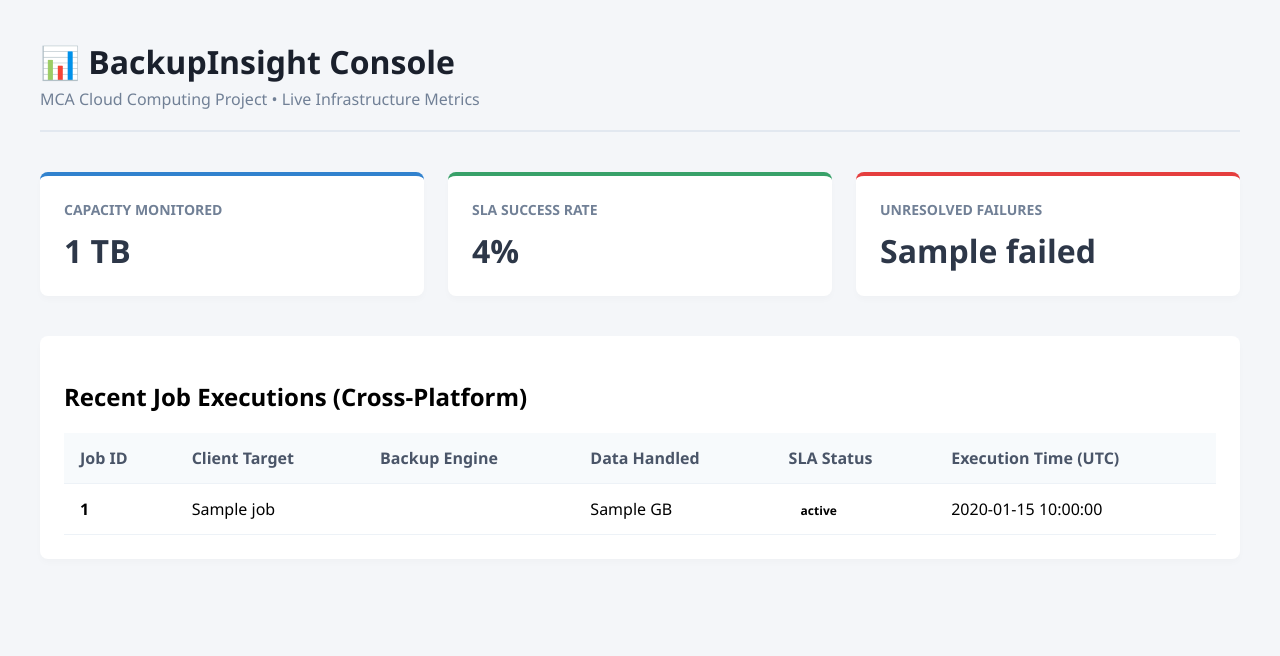
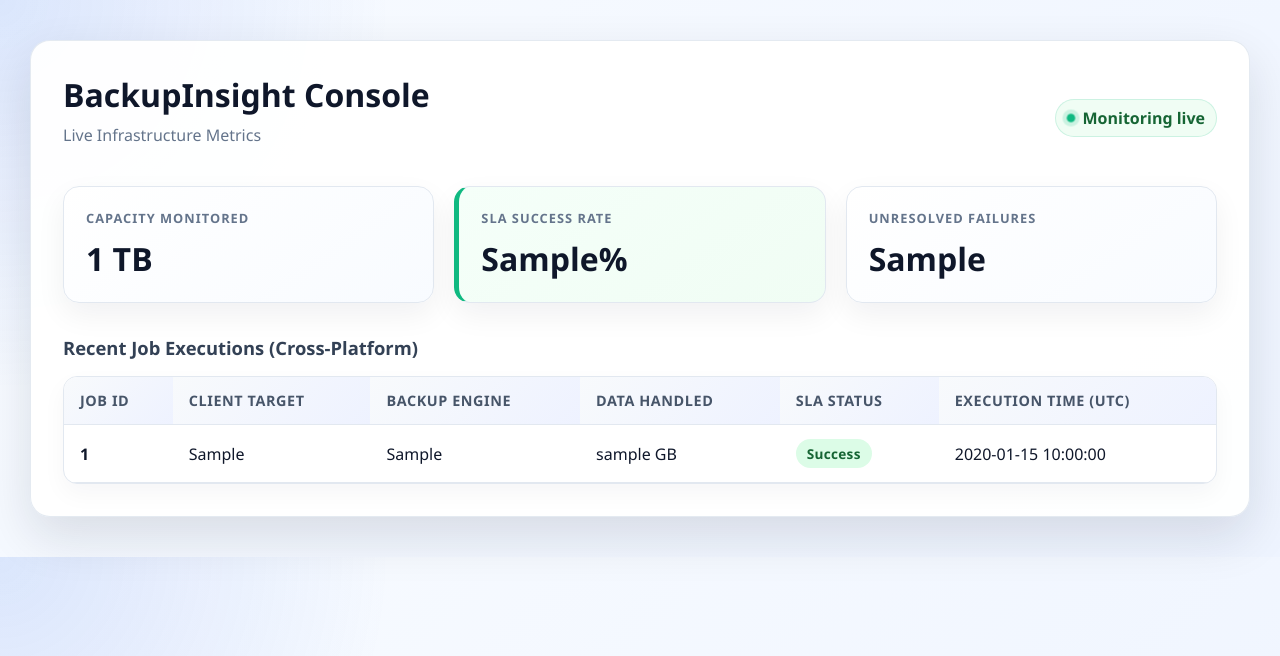
Before and after one commit to Adnan-svg01/MCA-BackupInsight-Dashboard, a Flask app: template templates/dashboard.html in a window 1280 px wide. Shown: the top 656 px of the page. Run offline with Flask 3, Linux system fonts and the light colour scheme; the template is opened without the code that fills it: most values are stand-ins (such as "Sample title", 1, 10 or a date in 2020).

Commit message:
Fix sysntax

```diff
--- a/app.py
+++ b/app.py
@@ -1,42 +1,90 @@
-from flask import Flask, render_template
-import sqlite3
+import os
+from flask import Flask, render_template, jsonify, abort
 
 app = Flask(__name__)
 
-def get_db_connection():
-    conn = sqlite3.connect('backups.db')
-    conn.row_factory = sqlite3.Row
-    return conn
+# 1. Your Mock Database Array containing the cross-platform backup jobs
+JOBS_DATABASE = [
+    {
+        "job_id": "JOB-105",
+        "client_target": "Bausch-Health-DR",
+        "backup_engine": "Commvault",
+        "data_handled_gb": 310.0,
+        "sla_status": "Failed",
+        "execution_time_utc": "2026-07-04 06:12:00",
+        "error_code": "0x2000001a",
+        "error_message": "MediaAgent side network connection timeout during data transfer pipeline initialization."
+    },
+    {
+        "job_id": "JOB-104",
+        "client_target": "Mail-Server-Arch",
+        "backup_engine": "Veeam",
+        "data_handled_gb": 85.2,
+        "sla_status": "Success",
+        "execution_time_utc": "2026-07-04 05:00:00"
+    },
+    {
+        "job_id": "JOB-103",
+        "client_target": "Finance-DB-Cluster",
+        "backup_engine": "Cohesity",
+        "data_handled_gb": 1200.0,
+        "sla_status": "Success",
+        "execution_time_utc": "2026-07-04 04:30:00"
+    },
+    {
+        "job_id": "JOB-102",
+        "client_target": "Bausch-Health-QA",
+        "backup_engine": "Azure-VM",
+        "data_handled_gb": 120.0,
+        "sla_status": "Failed",
+        "error_code": "VMExtensionProvisioningError",
+        "error_message": "Microsoft.Azure.RecoveryServices.VMSnapshot extension failed to provision. Ensure the VM agent is responsive."
+    },
+    {
+        "job_id": "JOB-101",
+        "client_target": "Bausch-Health-Prod",
+        "backup_engine": "Commvault",
+        "data_handled_gb": 450.5,
+        "sla_status": "Success",
+        "execution_time_utc": "2026-07-04 02:00:00"
+    }
+]
 
+# 2. Home Page Dashboard Route
 @app.route('/')
-def dashboard():
-    conn = get_db_connection()
-    cursor = conn.cursor()
+def dashboard_home():
+    total_jobs = len(JOBS_DATABASE)
+    successful_jobs = sum(1 for j in JOBS_DATABASE if j["sla_status"] == "Success")
+    unresolved_failures = sum(1 for j in JOBS_DATABASE if j["sla_status"] == "Failed")
 
-    cursor.execute('SELECT * FROM backup_jobs ORDER BY timestamp DESC')
-    jobs = cursor.fetchall()
-
-    cursor.execute('SELECT COUNT(*) FROM backup_jobs')
-    total_jobs = cursor.fetchone()[0]
-
-    cursor.execute('SELECT COUNT(*) FROM backup_jobs WHERE status="Success"')
-    success_jobs = cursor.fetchone()[0]
-
-    cursor.execute('SELECT SUM(size_gb) FROM backup_jobs')
-    total_data_gb = cursor.fetchone()[0] or 0
-
-    conn.close()
-
-    failed_jobs = total_jobs - success_jobs
-    success_rate = (success_jobs / total_jobs) * 100 if total_jobs > 0 else 0
-    total_data_tb = total_data_gb / 1024
+    # Calculate live SLA Success Rate Percentage
+    sla_value = round((successful_jobs / total_jobs) * 100, 1) if total_jobs > 0 else 100.0
+    total_tb = round(sum(j["data_handled_gb"] for j in JOBS_DATABASE) / 1024, 2)
 
     return render_template('dashboard.html',
-                           jobs=jobs,
-                           total=total_jobs,
-                           success_rate=round(success_rate, 1),
-                           failed=failed_jobs,
-                           total_data=round(total_data_tb, 2))
+                           jobs=JOBS_DATABASE,
+                           sla_value=sla_value,
+                           unresolved_failures=unresolved_failures,
+                           total_tb=total_tb)
+
+# 3. API Route to Fetch a single job's error details
+@app.route('/api/job/<job_id>')
+def get_job_details(job_id):
+    job = next((j for j in JOBS_DATABASE if j["job_id"] == job_id), None)
+    if job:
+        return jsonify(job)
+    return jsonify({"error": "Job not found"}), 404
+
+# 4. API Route to process the "Retry Backup" trigger action
+@app.route('/api/job/<job_id>/retry', methods=['POST'])
+def retry_job(job_id):
+    job = next((j for j in JOBS_DATABASE if j["job_id"] == job_id), None)
+    if job:
+        job["sla_status"] = "Success"
+        if "error_code" in job: del job["error_code"]
+        if "error_message" in job: del job["error_message"]
+        return jsonify({"status": "success", "message": f"Retry command processed for {job_id}!"})
+    return jsonify({"error": "Job not found"}), 404
 
 if __name__ == '__main__':
     app.run(debug=True)
--- a/templates/dashboard.html
+++ b/templates/dashboard.html
@@ -2,53 +2,39 @@
 <html lang="en">
 <head>
     <meta charset="UTF-8">
-    <title>Enterprise Backup Analytics Console</title>
-    <style>
-        body { font-family: 'Segoe UI', Arial, sans-serif; background-color: #f4f6f9; margin: 0; padding: 40px; }
-        .container { max-width: 1200px; margin: 0 auto; }
-        .header { margin-bottom: 40px; border-bottom: 2px solid #e2e8f0; padding-bottom: 20px; }
-        h1 { margin: 0; color: #1a202c; }
-        .kpi-row { display: flex; gap: 24px; margin-bottom: 40px; }
-        .card { background: white; padding: 24px; border-radius: 8px; box-shadow: 0 4px 6px rgba(0,0,0,0.02); flex: 1; border-top: 4px solid #cbd5e0; }
-        .card.blue { border-top-color: #3182ce; }
-        .card.green { border-top-color: #38a169; }
-        .card.red { border-top-color: #e53e3e; }
-        .card h3 { margin: 0 0 10px 0; font-size: 14px; text-transform: uppercase; color: #718096; }
-        .card p { margin: 0; font-size: 32px; font-weight: bold; color: #2d3748; }
-        .table-wrapper { background: white; padding: 24px; border-radius: 8px; box-shadow: 0 4px 6px rgba(0,0,0,0.02); }
-        table { width: 100%; border-collapse: collapse; }
-        th, td { padding: 14px 16px; text-align: left; border-bottom: 1px solid #edf2f7; }
-        th { background-color: #f7fafc; color: #4a5568; }
-        .badge { padding: 4px 12px; border-radius: 9999px; font-size: 12px; font-weight: 600; }
-        .Success { background-color: #c6f6d5; color: #22543d; }
-        .Failed { background-color: #fed7d7; color: #742a2a; }
-    </style>
+    <title>BackupInsight Console</title>
+    <link rel="stylesheet" href="{{ url_for('static', filename='style.css') }}">
 </head>
 <body>
     <div class="container">
-        <div class="header">
-            <h1>📊 BackupInsight Console</h1>
-            <p style="margin: 5px 0 0 0; color: #718096;">MCA Cloud Computing Project &bull; Live Infrastructure Metrics</p>
+        <div class="hero-bar">
+            <div>
+                <h2>BackupInsight Console</h2>
+                <p>Live Infrastructure Metrics</p>
             </div>
-
-        <div class="kpi-row">
-            <div class="card blue">
-                <h3>Capacity Monitored</h3>
-                <p>{{ total_data }} TB</p>
-            </div>
-            <div class="card green">
-                <h3>SLA Success Rate</h3>
-                <p>{{ success_rate }}%</p>
-            </div>
-            <div class="card red">
-                <h3>Unresolved Failures</h3>
-                <p>{{ failed }}</p>
+            <div class="status-pill" id="liveStatus">
+                <span class="status-dot"></span>
+                Monitoring live
             </div>
         </div>
 
-        <div class="table-wrapper">
-            <h2>Recent Job Executions (Cross-Platform)</h2>
-            <table>
+        <div class="metrics-grid">
+            <div class="metric-card">
+                <h4>CAPACITY MONITORED</h4>
+                <p class="metric-val">{{ total_tb }} TB</p>
+            </div>
+            <div class="metric-card {% if sla_value < 80.0 %}metric-breached{% else %}metric-healthy{% endif %}">
+                <h4>SLA SUCCESS RATE</h4>
+                <p class="metric-val">{{ sla_value }}%</p>
+            </div>
+            <div class="metric-card">
+                <h4>UNRESOLVED FAILURES</h4>
+                <p class="metric-val">{{ unresolved_failures }}</p>
+            </div>
+        </div>
+
+        <h3>Recent Job Executions (Cross-Platform)</h3>
+        <table class="jobs-table">
             <thead>
                 <tr>
                     <th>Job ID</th>
@@ -61,18 +47,124 @@
             </thead>
             <tbody>
                 {% for job in jobs %}
-                    <tr>
-                        <td><strong>{{ job['id'] }}</strong></td>
-                        <td>{{ job['client_name'] }}</td>
-                        <td>{{ job['platform'] }}</td>
-                        <td>{{ job['size_gb'] }} GB</td>
-                        <td><span class="badge {{ job['status'] }}">{{ job['status'] }}</span></td>
-                        <td>{{ job['timestamp'] }}</td>
+                <tr class="job-row {% if job.sla_status == 'Failed' %}row-failed clickable-row{% else %}non-clickable-row{% endif %}"
+                    data-job-id="{{ job.job_id }}">
+                    <td><strong>{{ job.job_id }}</strong></td>
+                    <td>{{ job.client_target }}</td>
+                    <td>{{ job.backup_engine }}</td>
+                    <td>{{ job.data_handled_gb }} GB</td>
+                    <td>
+                        <span class="badge {% if job.sla_status == 'Failed' %}badge-failed{% else %}badge-success{% endif %} sla-status-text">
+                            {{ job.sla_status }}
+                        </span>
+                    </td>
+                    <td>{{ job.execution_time_utc }}</td>
                 </tr>
                 {% endfor %}
             </tbody>
         </table>
     </div>
+
+    <div id="diagnosticModal" class="modal-overlay" style="display: none;">
+        <div class="modal-card">
+            <div class="modal-header">
+                <h3><span id="modalJobId"></span> — Diagnostic Details</h3>
+                <button class="close-btn" onclick="closeModal()">&times;</button>
             </div>
+            <div class="modal-body">
+                <div class="meta-grid">
+                    <div><strong>Target:</strong> <span id="modalTarget"></span></div>
+                    <div><strong>Engine:</strong> <span id="modalEngine"></span></div>
+                </div>
+                <hr class="modal-divider">
+                <div class="error-box">
+                    <p class="error-title"><strong>Error Code:</strong> <code id="modalErrorCode"></code></p>
+                    <p class="error-desc"><strong>Root Cause Analysis:</strong></p>
+                    <p id="modalErrorMessage" class="error-text"></p>
+                </div>
+                <div class="modal-actions">
+                    <button class="btn-secondary" onclick="closeModal()">Cancel</button>
+                    <button id="retryBtn" class="btn-primary" onclick="triggerRetry()">
+                        <span id="btnText">Retry Backup Job</span>
+                        <span id="btnSpinner" class="spinner" style="display: none;"></span>
+                    </button>
+                </div>
+            </div>
+        </div>
+    </div>
+
+    <script>
+        let activeJobId = null;
+
+        const cards = document.querySelectorAll('.metric-card');
+        cards.forEach((card, index) => {
+            card.style.animationDelay = `${index * 120}ms`;
+            card.classList.add('card-animate');
+        });
+
+        const liveStatus = document.getElementById('liveStatus');
+        if (liveStatus) {
+            setInterval(() => {
+                liveStatus.classList.toggle('pulse');
+            }, 1200);
+        }
+
+        document.querySelectorAll('.job-row').forEach(row => {
+            row.addEventListener('click', function () {
+                const statusBadge = this.querySelector('.sla-status-text');
+                if (statusBadge && statusBadge.classList.contains('badge-failed')) {
+                    openJobDiagnostics(this.dataset.jobId);
+                }
+            });
+        });
+
+        function openJobDiagnostics(jobId) {
+            activeJobId = jobId;
+            const modal = document.getElementById('diagnosticModal');
+            modal.classList.add('show');
+            modal.style.display = 'flex';
+
+            fetch(`/api/job/${jobId}`)
+                .then(res => res.json())
+                .then(data => {
+                    document.getElementById('modalJobId').innerText = data.job_id;
+                    document.getElementById('modalTarget').innerText = data.client_target;
+                    document.getElementById('modalEngine').innerText = data.backup_engine;
+                    document.getElementById('modalErrorCode').innerText = data.error_code || 'N/A';
+                    document.getElementById('modalErrorMessage').innerText = data.error_message || 'No additional details available.';
+
+                    const retryBtn = document.getElementById('retryBtn');
+                    retryBtn.disabled = false;
+                    document.getElementById('btnText').innerText = 'Retry Backup Job';
+                    document.getElementById('btnSpinner').style.display = 'none';
+                });
+        }
+
+        function closeModal() {
+            const modal = document.getElementById('diagnosticModal');
+            modal.classList.remove('show');
+            setTimeout(() => {
+                modal.style.display = 'none';
+            }, 220);
+        }
+
+        function triggerRetry() {
+            if (!activeJobId) return;
+            const retryBtn = document.getElementById('retryBtn');
+            retryBtn.disabled = true;
+            document.getElementById('btnText').innerText = 'Re-initializing Backup Pipeline...';
+            document.getElementById('btnSpinner').style.display = 'inline-block';
+
+            fetch(`/api/job/${activeJobId}/retry`, { method: 'POST' })
+                .then(res => res.json())
+                .then(data => {
+                    setTimeout(() => {
+                        alert(`Action Success: ${data.message}`);
+                        closeModal();
+                        window.location.reload();
+                    }, 1200);
+                });
+        }
+    </script>
 </body>
 </html>
--- /dev/null
+++ b/templates/static/style.css
@@ -0,0 +1,343 @@
+* {
+    box-sizing: border-box;
+}
+
+body {
+    font-family: "Segoe UI", Roboto, Arial, sans-serif;
+    background:
+        radial-gradient(circle at top left, rgba(37, 99, 235, 0.14), transparent 28%),
+        linear-gradient(135deg, #f8fbff 0%, #eef4ff 100%);
+    color: #0f172a;
+    margin: 0;
+    padding: 40px 20px;
+}
+
+.container {
+    max-width: 1220px;
+    margin: 0 auto;
+    background: rgba(255, 255, 255, 0.94);
+    padding: 32px;
+    border-radius: 20px;
+    box-shadow: 0 20px 50px rgba(15, 23, 42, 0.12);
+    border: 1px solid rgba(226, 232, 240, 0.9);
+}
+
+h2 {
+    margin: 0 0 8px;
+    color: #0f172a;
+    font-size: 2rem;
+}
+
+h3 {
+    margin: 0 0 16px;
+    color: #334155;
+    font-size: 1.15rem;
+}
+
+p {
+    margin: 0 0 16px;
+    color: #64748b;
+}
+
+.hero-bar {
+    display: flex;
+    justify-content: space-between;
+    align-items: center;
+    gap: 12px;
+    margin-bottom: 6px;
+}
+
+.status-pill {
+    display: inline-flex;
+    align-items: center;
+    gap: 8px;
+    padding: 8px 12px;
+    border-radius: 999px;
+    background: #f0fdf4;
+    color: #166534;
+    font-weight: 600;
+    box-shadow: inset 0 0 0 1px rgba(16, 185, 129, 0.16);
+}
+
+.status-dot {
+    width: 8px;
+    height: 8px;
+    border-radius: 50%;
+    background: #10b981;
+    box-shadow: 0 0 0 4px rgba(16, 185, 129, 0.16);
+}
+
+.status-pill.pulse .status-dot {
+    animation: pulseDot 1s infinite;
+}
+
+.card-animate {
+    animation: fadeUp 0.6s ease both;
+}
+
+.metrics-grid {
+    display: grid;
+    grid-template-columns: repeat(3, minmax(0, 1fr));
+    gap: 20px;
+    margin: 24px 0 32px;
+}
+
+.metric-card {
+    background: linear-gradient(145deg, #ffffff, #f8fbff);
+    padding: 22px;
+    border-radius: 16px;
+    border: 1px solid #e2e8f0;
+    box-shadow: 0 12px 30px rgba(15, 23, 42, 0.06);
+    transition: transform 0.2s ease, box-shadow 0.2s ease;
+}
+
+.metric-card:hover {
+    transform: translateY(-3px);
+    box-shadow: 0 16px 36px rgba(15, 23, 42, 0.1);
+}
+
+.metric-card h4 {
+    margin: 0 0 10px;
+    font-size: 0.8rem;
+    letter-spacing: 0.08em;
+    color: #64748b;
+    text-transform: uppercase;
+}
+
+.metric-val {
+    font-size: 2rem;
+    font-weight: 800;
+    margin: 0;
+    color: #0f172a;
+}
+
+.metric-card.metric-breached {
+    border-left: 5px solid #ef4444;
+    background: linear-gradient(145deg, #fff7f7, #fff5f5);
+}
+
+.metric-card.metric-healthy {
+    border-left: 5px solid #10b981;
+    background: linear-gradient(145deg, #f5fff9, #f0fdf4);
+}
+
+.jobs-table {
+    width: 100%;
+    border-collapse: separate;
+    border-spacing: 0;
+    background: white;
+    border-radius: 14px;
+    overflow: hidden;
+    border: 1px solid #e2e8f0;
+    box-shadow: 0 10px 25px rgba(15, 23, 42, 0.04);
+}
+
+.jobs-table th,
+.jobs-table td {
+    padding: 14px 16px;
+    text-align: left;
+    border-bottom: 1px solid #e2e8f0;
+}
+
+.jobs-table th {
+    background: linear-gradient(135deg, #f8fafc, #eef2ff);
+    color: #475569;
+    font-size: 0.9rem;
+    text-transform: uppercase;
+    letter-spacing: 0.04em;
+}
+
+.job-row {
+    transition: background-color 0.2s ease, transform 0.2s ease;
+}
+
+.non-clickable-row {
+    cursor: default;
+}
+
+.clickable-row {
+    cursor: pointer;
+}
+
+.job-row:hover {
+    background-color: #f8fafc;
+}
+
+.job-row.row-failed:hover {
+    background-color: #fff5f5;
+}
+
+.badge {
+    display: inline-block;
+    padding: 5px 11px;
+    border-radius: 999px;
+    font-size: 0.85rem;
+    font-weight: 700;
+    letter-spacing: 0.02em;
+}
+
+.badge-success {
+    background: #dcfce7;
+    color: #166534;
+}
+
+.badge-failed {
+    background: #fee2e2;
+    color: #991b1b;
+}
+
+.modal-overlay {
+    position: fixed;
+    inset: 0;
+    background: rgba(15, 23, 42, 0.58);
+    backdrop-filter: blur(5px);
+    display: flex;
+    justify-content: center;
+    align-items: center;
+    z-index: 1000;
+}
+
+.modal-card {
+    background: white;
+    width: min(540px, 92vw);
+    border-radius: 16px;
+    overflow: hidden;
+    box-shadow: 0 22px 50px rgba(0, 0, 0, 0.22);
+    border: 1px solid #e2e8f0;
+}
+
+.modal-header {
+    background: linear-gradient(135deg, #f8fafc, #eef2ff);
+    padding: 16px 20px;
+    display: flex;
+    justify-content: space-between;
+    align-items: center;
+    border-bottom: 1px solid #e2e8f0;
+}
+
+.modal-body {
+    padding: 20px;
+}
+
+.close-btn {
+    background: none;
+    border: none;
+    font-size: 1.3rem;
+    cursor: pointer;
+    color: #64748b;
+}
+
+.error-box {
+    background: linear-gradient(135deg, #fff8f8, #fff5f5);
+    border-left: 4px solid #ef4444;
+    padding: 12px 14px;
+    border-radius: 8px;
+    margin: 15px 0;
+}
+
+.error-title,
+.error-desc {
+    margin-bottom: 6px;
+}
+
+.modal-actions {
+    display: flex;
+    justify-content: flex-end;
+    gap: 10px;
+    margin-top: 16px;
+}
+
+.btn-secondary {
+    background: #e2e8f0;
+    border: none;
+    padding: 8px 16px;
+    border-radius: 8px;
+    cursor: pointer;
+    color: #334155;
+    transition: background-color 0.2s ease;
+}
+
+.btn-secondary:hover {
+    background: #cbd5e1;
+}
+
+.btn-primary {
+    background: linear-gradient(135deg, #2563eb, #1d4ed8);
+    color: white;
+    border: none;
+    padding: 8px 16px;
+    border-radius: 8px;
+    cursor: pointer;
+    display: inline-flex;
+    align-items: center;
+    gap: 8px;
+    box-shadow: 0 8px 18px rgba(37, 99, 235, 0.2);
+}
+
+.btn-primary:disabled {
+    background: #93c5fd;
+    cursor: not-allowed;
+    box-shadow: none;
+}
+
+.spinner {
+    width: 14px;
+    height: 14px;
+    border: 2px solid rgba(255, 255, 255, 0.3);
+    border-radius: 50%;
+    border-top-color: white;
+    animation: spin 0.6s linear infinite;
+}
+
+@keyframes spin {
+    to {
+        transform: rotate(360deg);
+    }
+}
+
+@keyframes fadeUp {
+    from {
+        opacity: 0;
+        transform: translateY(8px);
+    }
+    to {
+        opacity: 1;
+        transform: translateY(0);
+    }
+}
+
+@keyframes pulseDot {
+    0% { transform: scale(1); }
+    50% { transform: scale(1.2); }
+    100% { transform: scale(1); }
+}
+
+.modal-overlay {
+    opacity: 0;
+    pointer-events: none;
+    transition: opacity 0.22s ease;
+}
+
+.modal-overlay.show {
+    opacity: 1;
+    pointer-events: auto;
+}
+
+.modal-card {
+    transform: translateY(10px) scale(0.98);
+    transition: transform 0.22s ease;
+}
+
+.modal-overlay.show .modal-card {
+    transform: translateY(0) scale(1);
+}
+
+@media (max-width: 768px) {
+    .metrics-grid {
+        grid-template-columns: 1fr;
+    }
+
+    .container {
+        padding: 20px;
+    }
+}
```
Lines whose indentation alone changed are shown as unchanged.
